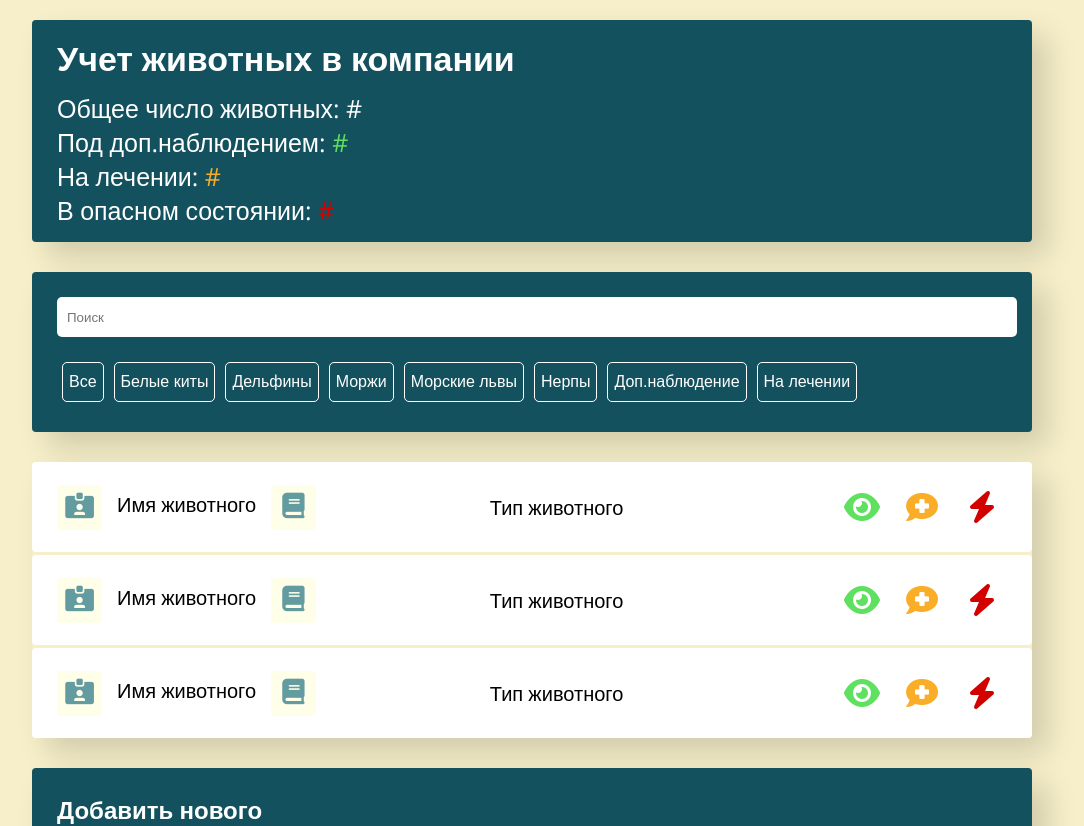
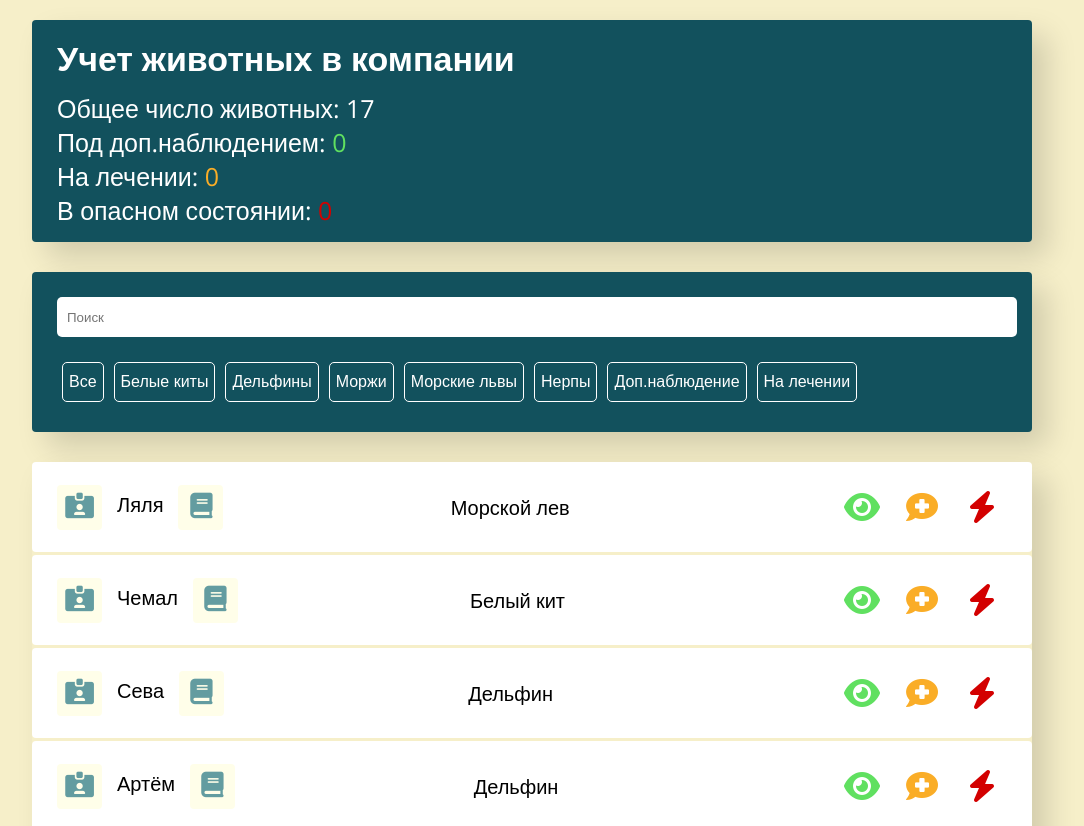
Before and after one commit to YuriyDubinin/animal-report, a React (Create React App) app: page / in a window 1280 px wide. Shown: the top 826 px of the page, without its empty margins (108-1192 px from the left). Built offline with nearby package versions, Linux system fonts and the light colour scheme; data requests are answered from the project's data file.

Commit message:
AppInfo, AnimalsList & AnimalsListItem components improved
* AppInfo: displays actual data

* AnimalsList: build a list of AnimalsListItem components based on the data

* AnimalsListItem: displays actual data

```diff
--- a/src/components/animals-list-item/animals-list-item.jsx
+++ b/src/components/animals-list-item/animals-list-item.jsx
@@ -1,6 +1,7 @@
 import "./animals-list-item.scss";
 
-const AnimalsListItem = () => {
+const AnimalsListItem = (props) => {
+    const { name, kindOfAnimal } = props;
     return (
         <li className="animals-list-item">
             <div className="">
@@ -8,7 +9,7 @@ const AnimalsListItem = () => {
                     <i className="fa-solid fa-id-card-clip"></i>
                 </button>
                 <span className="" title="Имя животного">
-                    Имя животного
+                    {name}
                 </span>
                 <button type="button" className="" title="Отчёт">
                     <i className="fa-solid fa-book"></i>
@@ -17,7 +18,7 @@ const AnimalsListItem = () => {
 
             <div className="">
                 <span className="" title="Тип животного">
-                    Тип животного
+                    {kindOfAnimal}
                 </span>
             </div>
 
--- a/src/components/animals-list/animals-list.jsx
+++ b/src/components/animals-list/animals-list.jsx
@@ -2,20 +2,13 @@ import AnimalsListItem from "../animals-list-item/animals-list-item";
 
 import "./animals-list.scss";
 
-const AnimalsList = () => {
-    //{data}
-    // const elements = data.map((item) => {
-    //     const { id, ...itemProps } = item;
-    //     return <AnimalsListItem key={id} {...itemProps} />;
-    // });
-    // return <ul className="animals-list">{elements}</ul>;
-    return (
-        <ul className="animals-list">
-            <AnimalsListItem />
-            <AnimalsListItem />
-            <AnimalsListItem />
-        </ul>
-    );
+const AnimalsList = ({ data }) => {
+    const elements = data.map((item) => {
+        const { id, ...itemProps } = item;
+        return <AnimalsListItem key={id} {...itemProps} />;
+    });
+
+    return <ul className="animals-list">{elements}</ul>;
 };
 
 export default AnimalsList;
--- a/src/components/app-info/app-info.jsx
+++ b/src/components/app-info/app-info.jsx
@@ -1,6 +1,11 @@
 import "./app-info.scss";
 
-const AppInfo = () => {
+const AppInfo = ({ data }) => {
+    const totalAnimals = data.length,
+        underSpecialAttention = data.filter((item) => item.specialAttention).length,
+        onTreatment = data.filter((item) => item.treatment).length,
+        inDangerous = data.filter((item) => item.inDangerousState).length;
+
     return (
         <div className="app-info">
             <ul className="app-info__list">
@@ -8,16 +13,16 @@ const AppInfo = () => {
                     <h2>Учет животных в компании</h2>
                 </li>
                 <li>
-                    Общее число животных: <span>#</span>
+                    Общее число животных: <span>{totalAnimals}</span>
                 </li>
                 <li>
-                    Под доп.наблюдением: <span>#</span>
+                    Под доп.наблюдением: <span>{underSpecialAttention}</span>
                 </li>
                 <li>
-                    На лечении: <span>#</span>
+                    На лечении: <span>{onTreatment}</span>
                 </li>
                 <li>
-                    В опасном состоянии: <span>#</span>
+                    В опасном состоянии: <span>{inDangerous}</span>
                 </li>
             </ul>
         </div>
--- a/src/components/app/app.jsx
+++ b/src/components/app/app.jsx
@@ -11,6 +11,7 @@ import "./app.scss";
 
 const App = () => {
     const [data, setData] = useState([]);
+
     const animalService = new AnimalService();
 
     useEffect(() => {
@@ -24,14 +25,14 @@ const App = () => {
 
     return (
         <div className="app">
-            <AppInfo />
+            <AppInfo data={data} />
 
             <div className="search-panel">
                 <SearchPanel />
                 <AppFilter />
             </div>
 
-            <AnimalsList />
+            <AnimalsList data={data} />
             <AnimalsForm />
         </div>
     );
```
